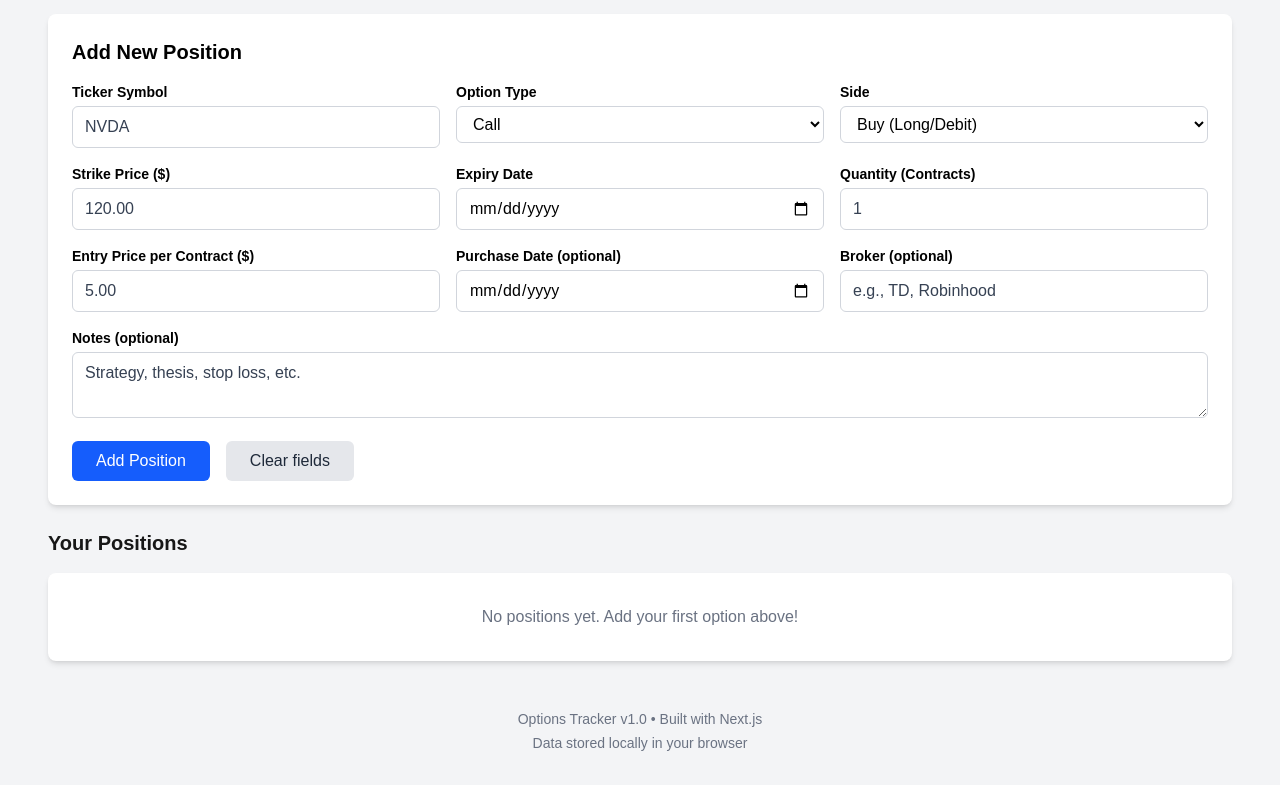
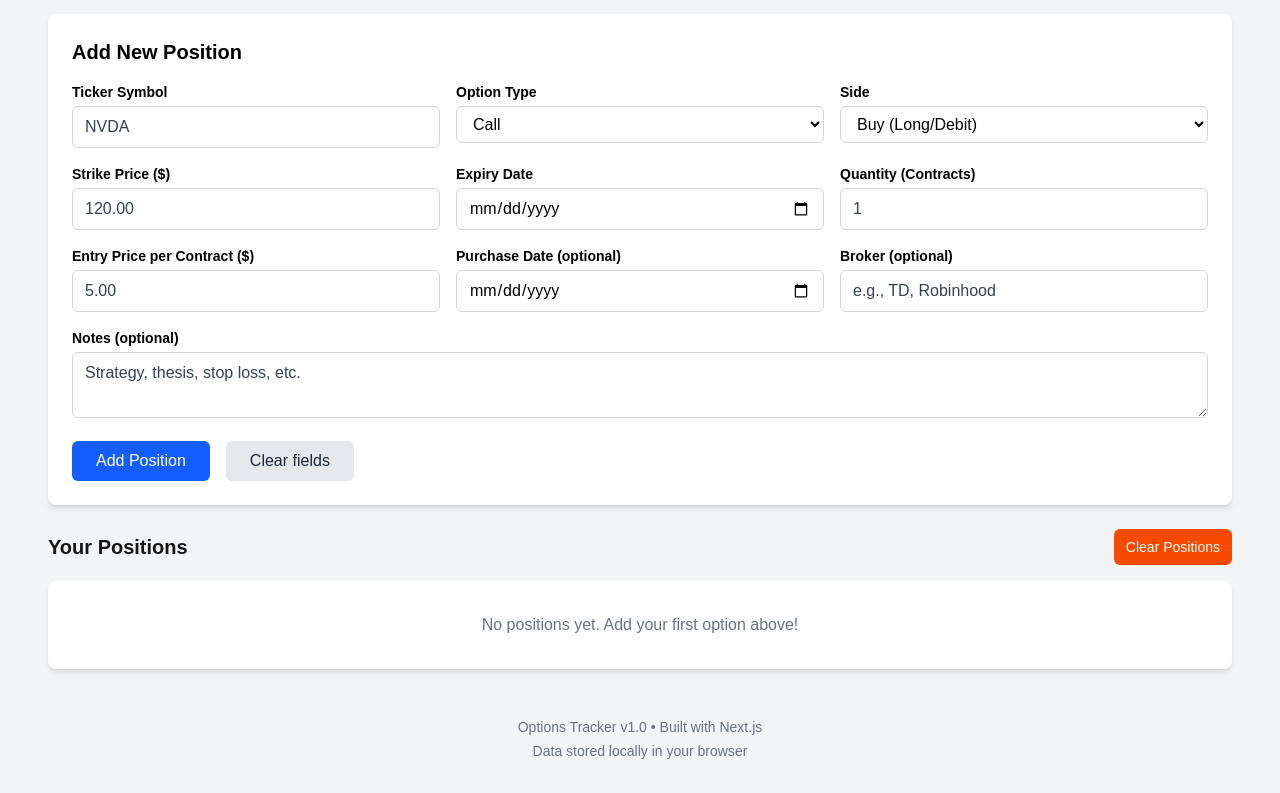
Before and after one commit to Tom-myCoder/options-tracker, a Next.js app: page / in a window 1280 px wide. Shown: the part 480-1273 px from the top of the page. Built offline with nearby package versions, Linux system fonts and the light colour scheme.

Commit message:
UI: add Clear Positions button above positions table (clears only open positions)

```diff
--- a/src/app/page.tsx
+++ b/src/app/page.tsx
@@ -7,7 +7,7 @@ import PortfolioSummary from '@/components/PortfolioSummary';
 import ScreenshotImport from '@/components/ScreenshotImport';
 import FileImport from '@/components/FileImport';
 import { OptionPosition } from '@/types/options';
-import { getPositions, savePosition } from '@/lib/storage';
+import { getPositions, savePosition, clearAllPositions } from '@/lib/storage';
 import { useMarketData } from '@/hooks/useMarketData';
 
 // Auto-refresh interval in milliseconds (15 minutes)
@@ -328,7 +328,30 @@ export default function Home() {
 
         {/* Positions Table */}
         <div className="mb-6">
-          <h2 className="text-xl font-semibold mb-4">Your Positions</h2>
+          <div className="flex items-center justify-between mb-4">
+            <h2 className="text-xl font-semibold">Your Positions</h2>
+            <div className="flex items-center gap-2">
+              <button
+                onClick={() => {
+                  if (positions.length === 0) {
+                    alert('No open positions to clear.');
+                    return;
+                  }
+                  const ok = window.confirm(`Are you sure you want to clear all ${positions.length} open position${positions.length !== 1 ? 's' : ''}? This cannot be undone.`);
+                  if (!ok) return;
+                  clearAllPositions();
+                  // Refresh local state
+                  setPositions(getPositions());
+                  setRefreshKey(prev => prev + 1);
+                }}
+                className="px-3 py-2 bg-orange-600 text-white rounded-md text-sm font-medium hover:bg-orange-700"
+                title="Clear only open positions"
+              >
+                Clear Positions
+              </button>
+            </div>
+          </div>
+
           <PositionsTable
             positions={positions}
             onDelete={handleRefresh}
```
